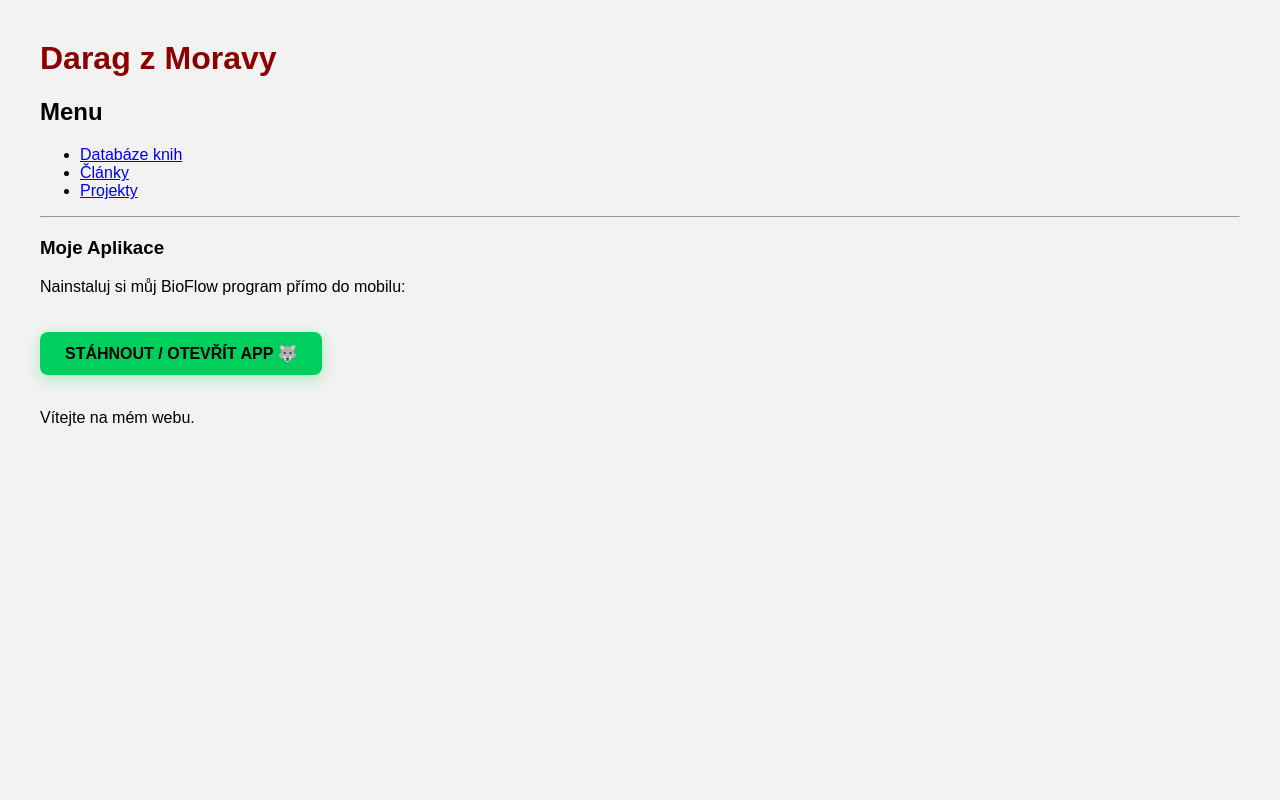
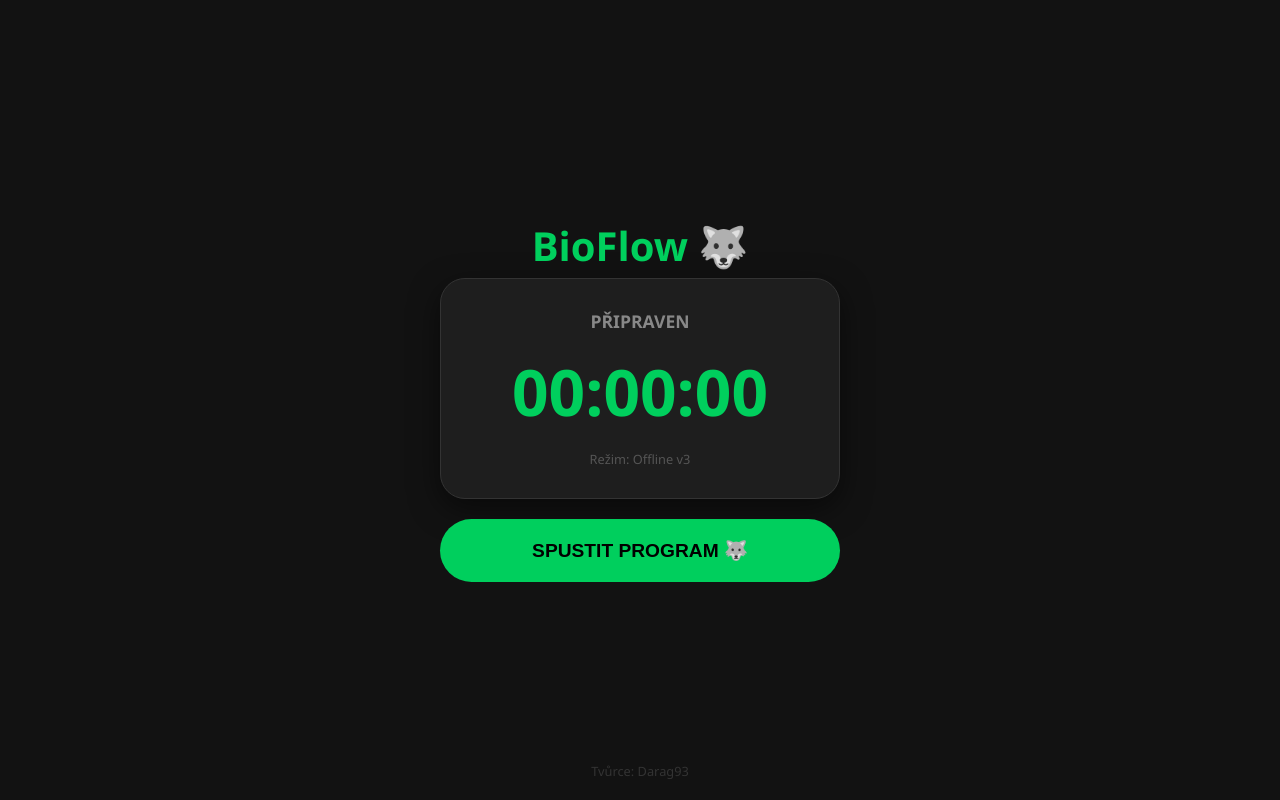
Before and after one commit to Darag93/my-web, a plain HTML site: page index.html in a window 1280 px wide. Drawn offline with Linux system fonts and the light colour scheme.

Commit message:
Update index.html

```diff
--- a/index.html
+++ b/index.html
@@ -2,39 +2,139 @@
 <html lang="cs">
 <head>
     <meta charset="UTF-8">
-    <meta name="viewport" content="width=device-width, initial-scale=1.0">
-    <title>Darag z Moravy</title>
-    <link rel="stylesheet" href="styl.css">
+    <title>BioFlow 🐺</title>
+    <link rel="manifest" href="manifest.json">
+    <meta name="viewport" content="width=device-width, initial-scale=1.0, maximum-scale=1.0, user-scalable=no">
+    <meta name="mobile-web-app-capable" content="yes">
+    <meta name="apple-mobile-web-app-capable" content="yes">
+    <meta name="apple-mobile-web-app-status-bar-style" content="black-translucent">
+    <meta name="theme-color" content="#121212">
     <style>
-        .btn-app {
-            display: inline-block;
+        body {
+            font-family: 'Segoe UI', Roboto, sans-serif;
+            text-align: center;
+            background: #121212;
+            color: #ffffff;
+            margin: 0;
+            display: flex;
+            flex-direction: column;
+            justify-content: center;
+            height: 100vh;
+        }
+        .container { padding: 20px; max-width: 400px; margin: auto; width: 90%; }
+        h1 { color: #00cf5d; margin: 0 0 5px 0; font-size: 2.5rem; }
+        .card {
+            background: #1e1e1e;
+            padding: 30px;
+            border-radius: 25px;
+            border: 1px solid #333;
+            box-shadow: 0 10px 30px rgba(0,0,0,0.5);
+        }
+        #timer {
+            font-size: 4rem;
+            font-weight: bold;
+            color: #00cf5d;
+            margin: 15px 0;
+            font-variant-numeric: tabular-nums;
+        }
+        .status-text { color: #888; font-size: 1.1rem; font-weight: bold; }
+        .btn {
+            width: 100%;
+            padding: 20px;
+            border-radius: 50px;
+            border: none;
+            font-size: 1.2rem;
+            font-weight: bold;
+            cursor: pointer;
             margin-top: 20px;
-            padding: 12px 25px;
-            background-color: #00cf5d;
-            color: black;
-            text-decoration: none;
-            border-radius: 8px;
-            font-weight: bold;
-            box-shadow: 0 4px 15px rgba(0, 207, 93, 0.3);
         }
-        .btn-app:hover {
-            background-color: #00a54a;
-        }
+        .btn-start { background: #00cf5d; color: #000; }
+        .btn-stop { background: #ff3b30; color: #fff; display: none; animation: pulse 1s infinite; }
+        @keyframes pulse { 0% { opacity: 1; } 50% { opacity: 0.5; } 100% { opacity: 1; } }
+        .footer { position: absolute; bottom: 20px; width: 100%; color: #333; font-size: 0.8rem; left: 0; }
     </style>
 </head>
 <body>
-    <h1>Darag z Moravy</h1>
-    <h2>Menu</h2>
-    <ul>
-        <li><a href="knihy.html">Databáze knih</a></li>
-        <li><a href="#">Články</a></li>
-        <li><a href="#">Projekty</a></li>
-    </ul>
-    <hr>
-    <h3>Moje Aplikace</h3>
-    <p>Nainstaluj si můj BioFlow program přímo do mobilu:</p>
-    <a href="bio-vlk-v3.html" class="btn-app">STÁHNOUT / OTEVŘÍT APP 🐺</a>
-    <br><br>
-    <p>Vítejte na mém webu.</p>
+
+<div class="container">
+    <h1>BioFlow 🐺</h1>
+    <div class="card">
+        <div id="label" class="status-text">PŘIPRAVEN</div>
+        <div id="timer">00:00:00</div>
+        <div id="next-label" style="font-size: 0.8rem; color: #555;">Režim: Offline v3</div>
+    </div>
+
+    <button id="mainBtn" class="btn btn-start" onclick="toggleApp()">SPUSTIT PROGRAM 🐺</button>
+    <button id="stopBtn" class="btn btn-stop" onclick="stopAlarm()">ZASTAVIT ALARM 🛑</button>
+</div>
+
+<div class="footer">Tvůrce: Darag93</div>
+
+<script>
+    let timeLeft;
+    let timerInterval;
+    let isRunning = false;
+    let currentMode = 'voda';
+
+    const audio = new Audio('https://actions.google.com/sounds/v1/alarms/beep_short.ogg');
+    audio.loop = true;
+
+    function updateDisplay() {
+        const h = Math.floor(timeLeft / 3600);
+        const m = Math.floor((timeLeft % 3600) / 60);
+        const s = timeLeft % 60;
+        document.getElementById('timer').innerText =
+            `${String(h).padStart(2,'0')}:${String(m).padStart(2,'0')}:${String(s).padStart(2,'0')}`;
+    }
+
+    function toggleApp() {
+        if (!isRunning) {
+            Notification.requestPermission();
+            startPhase();
+            document.getElementById('mainBtn').innerText = "PROGRAM BĚŽÍ...";
+            document.getElementById('mainBtn').disabled = true;
+            document.getElementById('mainBtn').style.opacity = "0.5";
+            isRunning = true;
+        }
+    }
+
+    function startPhase() {
+        if (currentMode === 'voda') {
+            timeLeft = 2 * 3600; // 2 hodiny
+            document.getElementById('label').innerText = "💧 PIJ VODU (450ml)";
+        } else {
+            timeLeft = 1 * 3600; // 1 hodina
+            document.getElementById('label').innerText = "🚶 AKTIVNÍ CHŮZE (2min)";
+        }
+        updateDisplay();
+
+        timerInterval = setInterval(() => {
+            timeLeft--;
+            updateDisplay();
+            if (timeLeft <= 0) triggerAlarm();
+        }, 1000);
+    }
+
+    function triggerAlarm() {
+        clearInterval(timerInterval);
+        audio.play();
+        document.getElementById('stopBtn').style.display = "block";
+        if (Notification.permission === "granted") {
+            new Notification("BioFlow 🐺", { body: "Čas na akci!" });
+        }
+    }
+
+    function stopAlarm() {
+        audio.pause();
+        audio.currentTime = 0;
+        document.getElementById('stopBtn').style.display = "none";
+        currentMode = currentMode === 'voda' ? 'chuze' : 'voda';
+        startPhase();
+    }
+
+    if ('serviceWorker' in navigator) {
+        navigator.serviceWorker.register('sw.js');
+    }
+</script>
 </body>
 </html>
```
